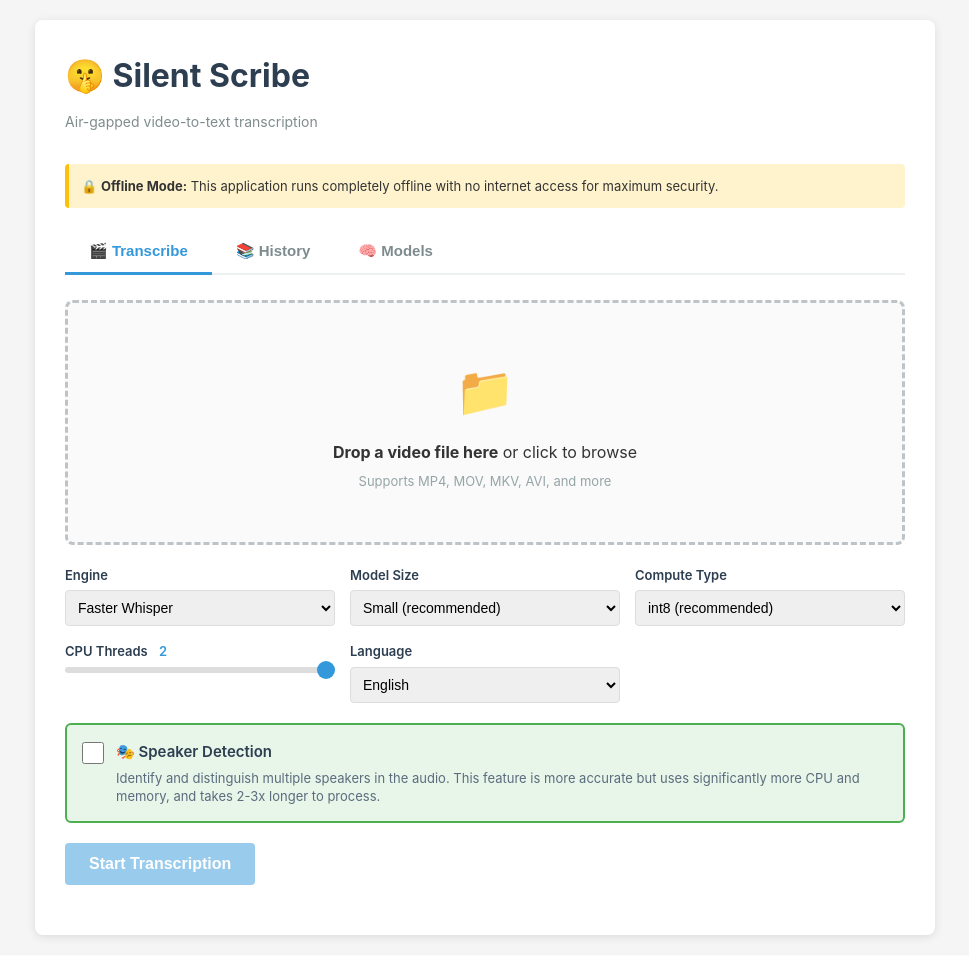
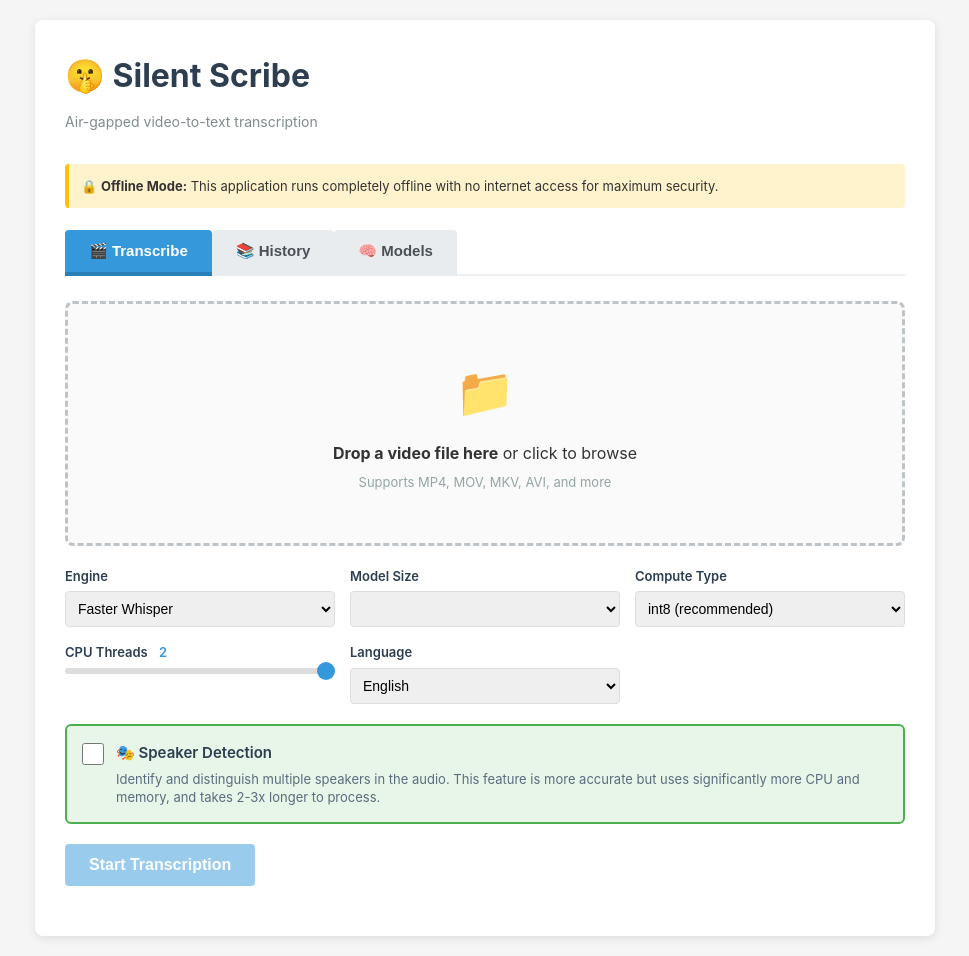
Before and after one commit to jesusCDev/offline-scribe, a FastAPI app: page / in a window 1280 px wide. Shown: the whole page, without its empty margins (155-1124 px from the left). Run offline with FastAPI, Linux system fonts and the light colour scheme; parts of the project's set-up code (start-up, migrations or seed data) failed here and were passed over.

Commit message:
Improve UI: better tab visibility, clarify dual-engine downloads, disable unavailable models
- Make tabs more visible with bold colors (active tab is blue with white text)
- Add note that each model includes BOTH engines (faster-whisper + whisper.cpp)
- Update download button text to 'Download Both Engines'
- Add helper text below size showing dual-engine inclusion
- Update model dropdown on Transcribe tab to disable models that aren't downloaded
- Show 'Not Downloaded' suffix on unavailable models in dropdown
- Auto-update dropdown when models are installed/deleted
- Shorten 'cannot delete' message for cleaner UI
- Initialize model dropdown on page load with current availability

```diff
--- a/app/templates/index.html
+++ b/app/templates/index.html
@@ -518,27 +518,28 @@
 
         .tab-btn {
             padding: 12px 24px;
-            background: transparent;
+            background: #e9ecef;
             border: none;
             cursor: pointer;
-            font-weight: 600;
+            font-weight: 700;
             font-size: 15px;
-            color: #7f8c8d;
+            color: #495057;
             transition: all 0.3s;
-            border-bottom: 3px solid transparent;
+            border-bottom: 4px solid transparent;
             position: relative;
             top: 2px;
+            border-radius: 4px 4px 0 0;
         }
 
         .tab-btn:hover {
-            color: #3498db;
-            background: #f8f9fa;
+            color: #2c3e50;
+            background: #dee2e6;
         }
 
         .tab-btn.active {
-            color: #3498db;
-            border-bottom-color: #3498db;
-            background: white;
+            color: #ffffff;
+            background: #3498db;
+            border-bottom-color: #2980b9;
         }
 
         .tab-content {
@@ -934,6 +935,9 @@
 
         // Load config when page loads
         loadConfig();
+
+        // Load available models and update dropdown
+        loadAvailableModelsForDropdown();
 
         // Attach settings listeners
         attachSettingsListeners();
@@ -1593,10 +1597,13 @@
                 // Render models
                 modelsListEl.innerHTML = models.map(model => createModelCard(model)).join('');
 
+                // Update model select dropdown to disable unavailable models
+                updateModelSelectOptions(models);
+
                 // Show info notice
                 noticeEl.innerHTML = `
                     <div class="models-notice info">
-                        ℹ️ <strong>Note:</strong> The 'tiny' model cannot be deleted as it's the minimum required model. Downloads happen in the background.
+                        ℹ️ <strong>Note:</strong> Each model includes both engines (faster-whisper + whisper.cpp). The 'tiny' model cannot be deleted as it's the minimum required. Downloads may take several minutes depending on model size.
                     </div>
                 `;
 
@@ -1628,20 +1635,21 @@
                     </div>
                     <div class="model-size">
                         ${sizeLabel}: <strong>${size} MB</strong>
+                        ${!installed ? '<div style="font-size: 12px; color: #6c757d; margin-top: 4px;">Includes both faster-whisper & whisper.cpp</div>' : ''}
                     </div>
                     <div class="model-actions">
                         ${!installed ? `
                             <button class="btn-download" onclick="downloadModel('${model.name}')">
-                                ⬇️ Download
+                                ⬇️ Download Both Engines
                             </button>
                         ` : ''}
                         ${installed && canDelete ? `
-                            <button class="btn btn-delete" onclick="deleteModel('${model.name}')">
+                            <button class="btn btn-delete btn-small" onclick="deleteModel('${model.name}')">
                                 🗑️ Delete
                             </button>
                         ` : ''}
                         ${installed && !canDelete ? `
-                            <div class="model-status-text">🔒 Cannot be deleted (minimum required model)</div>
+                            <div class="model-status-text">🔒 Required (cannot delete)</div>
                         ` : ''}
                     </div>
                     <div id="model-status-${model.name}"></div>
@@ -1768,7 +1776,69 @@
                 console.error('Delete failed:', error);
                 statusEl.innerHTML = `<div class="model-status-text" style="color: #dc3545;">❌ ${error.message}</div>`;
                 // Re-enable delete button
-                actionsEl.innerHTML = `<button class="btn btn-delete" onclick="deleteModel('${modelName}')">🗑️ Delete</button>`;
+                actionsEl.innerHTML = `<button class="btn btn-delete btn-small" onclick="deleteModel('${modelName}')">🗑️ Delete</button>`;
+            }
+        }
+
+        // Load available models for dropdown on page load
+        async function loadAvailableModelsForDropdown() {
+            try {
+                const response = await fetch('/api/models');
+                if (!response.ok) return; // Silently fail on page load
+
+                const data = await response.json();
+                updateModelSelectOptions(data.models);
+            } catch (error) {
+                console.error('Failed to load models for dropdown:', error);
+                // Don't show error on page load, just keep default options
+            }
+        }
+
+        // Update model select dropdown to show only installed models
+        function updateModelSelectOptions(models) {
+            const modelSelect = document.getElementById('model');
+            if (!modelSelect) return;
+
+            // Get current value
+            const currentValue = modelSelect.value;
+
+            // Clear and rebuild options
+            modelSelect.innerHTML = '';
+
+            models.forEach(model => {
+                const option = document.createElement('option');
+                option.value = model.name;
+
+                // Set text based on installation status
+                if (model.installed) {
+                    if (model.name === 'tiny') {
+                        option.textContent = `${model.name} (fastest)`;
+                    } else if (model.name === 'small') {
+                        option.textContent = `${model.name} (recommended)`;
+                    } else if (model.name === 'large-v3') {
+                        option.textContent = `${model.name} (best quality)`;
+                    } else {
+                        option.textContent = model.name;
+                    }
+                } else {
+                    option.textContent = `${model.name} - Not Downloaded`;
+                    option.disabled = true;
+                    option.style.color = '#999';
+                }
+
+                modelSelect.appendChild(option);
+            });
+
+            // Restore previous selection if still valid, otherwise select first installed
+            const currentOption = Array.from(modelSelect.options).find(opt => opt.value === currentValue && !opt.disabled);
+            if (currentOption) {
+                modelSelect.value = currentValue;
+            } else {
+                // Select first installed model
+                const firstInstalled = Array.from(modelSelect.options).find(opt => !opt.disabled);
+                if (firstInstalled) {
+                    modelSelect.value = firstInstalled.value;
+                }
             }
         }
     </script>
```
